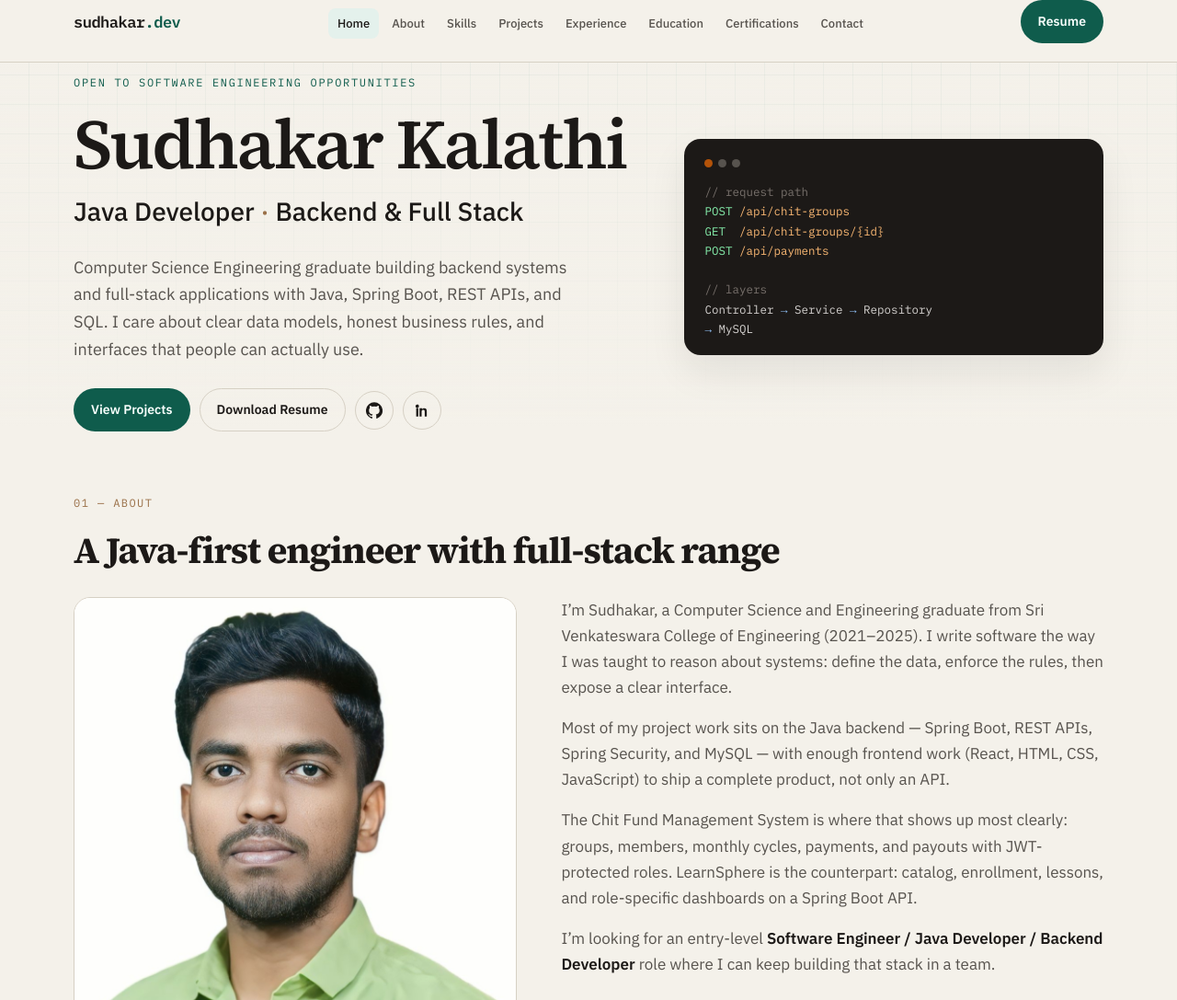
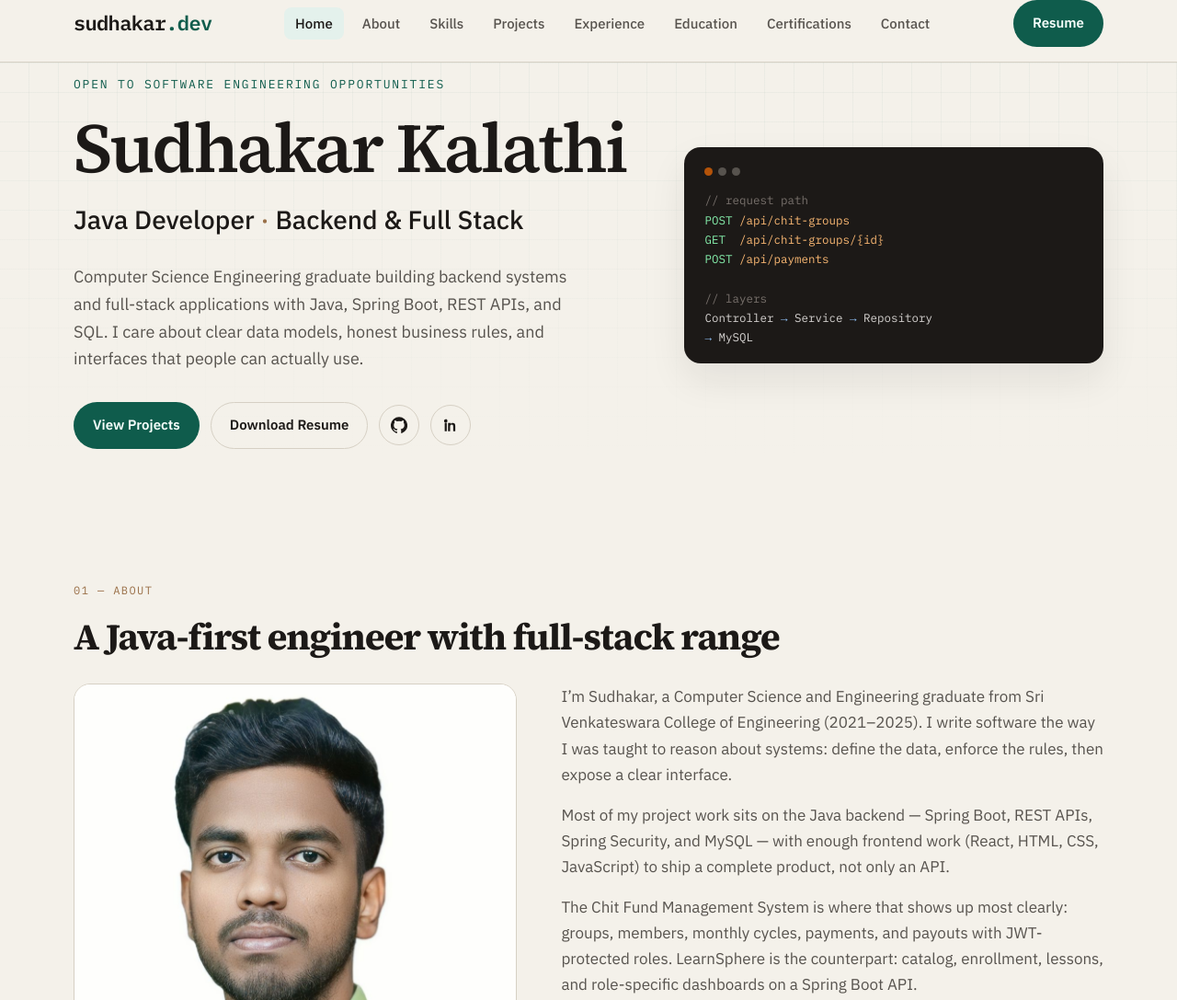
Before and after one commit to Sudhakar-Kalathi/portfolio, a plain HTML site: page index.html in a window 1280 px wide. Shown: the top 1087 px of the page at 92% size. Drawn offline with Linux system fonts and the light colour scheme.

Commit message:
Increase layout padding for breathing room, enlarge header typography, and update React certificate text

```diff
--- a/assets/css/styles.css
+++ b/assets/css/styles.css
@@ -80,6 +80,7 @@ button, a { -webkit-tap-highlight-color: transparent; }
 }
 
 .logo {
+  font-size: 22px;
   font-family: var(--mono);
   font-weight: 600;
   color: var(--ink);
@@ -92,7 +93,7 @@ button, a { -webkit-tap-highlight-color: transparent; }
 .nav-links {
   display: flex;
   align-items: center;
-  gap: 4px;
+  gap: 8px;
   list-style: none;
   margin: 0;
   padding: 0;
@@ -100,9 +101,9 @@ button, a { -webkit-tap-highlight-color: transparent; }
 
 .nav-links a {
   text-decoration: none;
-  font-size: 13px;
+  font-size: 15px;
   font-weight: 500;
-  padding: 8px 10px;
+  padding: 8px 12px;
   border-radius: 8px;
   color: var(--ink-soft);
 }
@@ -122,8 +123,8 @@ button, a { -webkit-tap-highlight-color: transparent; }
   border: 1px solid transparent;
   border-radius: 999px;
   font-weight: 600;
-  font-size: 14px;
-  padding: 11px 18px;
+  font-size: 15px;
+  padding: 12px 20px;
   cursor: pointer;
   font-family: inherit;
   transition: transform 0.15s ease, background 0.15s ease, color 0.15s ease;
@@ -187,7 +188,7 @@ button, a { -webkit-tap-highlight-color: transparent; }
 /* Hero */
 .hero {
   position: relative;
-  padding: 48px 0 28px;
+  padding: 80px 0 60px;
   overflow: hidden;
 }
 
@@ -212,11 +213,11 @@ button, a { -webkit-tap-highlight-color: transparent; }
 
 .kicker {
   font-family: var(--mono);
-  font-size: 12px;
+  font-size: 13px;
   letter-spacing: 0.14em;
   text-transform: uppercase;
   color: var(--accent);
-  margin-bottom: 18px;
+  margin-bottom: 20px;
 }
 
 .hero h1 {
@@ -224,7 +225,7 @@ button, a { -webkit-tap-highlight-color: transparent; }
   font-size: clamp(42px, 7vw, 76px);
   line-height: 1.02;
   color: var(--ink);
-  margin: 0 0 12px;
+  margin: 0 0 16px;
   letter-spacing: -0.03em;
   font-weight: 600;
 }
@@ -232,7 +233,7 @@ button, a { -webkit-tap-highlight-color: transparent; }
 .hero .role {
   font-size: clamp(20px, 3vw, 28px);
   color: var(--ink);
-  margin: 0 0 22px;
+  margin: 0 0 24px;
   font-weight: 500;
 }
 
@@ -243,20 +244,20 @@ button, a { -webkit-tap-highlight-color: transparent; }
 
 .lede {
   max-width: 52ch;
-  margin: 0 0 28px;
+  margin: 0 0 32px;
   font-size: 18px;
 }
 
 .cta-row {
   display: flex;
   flex-wrap: wrap;
-  gap: 10px;
+  gap: 12px;
   align-items: center;
 }
 
 .icon-link {
-  width: 42px;
-  height: 42px;
+  width: 44px;
+  height: 44px;
   border: 1px solid var(--line);
   border-radius: 50%;
   display: grid;
@@ -297,9 +298,9 @@ button, a { -webkit-tap-highlight-color: transparent; }
 .cmt { color: #78716c; }
 
 /* Sections */
-section { padding: 28px 0; }
+section { padding: 72px 0; }
 #home { padding-top: 0; }
-#contact { padding-bottom: 40px; }
+#contact { padding-bottom: 72px; }
 
 .section-head {
   display: flex;
--- a/index.html
+++ b/index.html
@@ -328,7 +328,7 @@
             </div>
           </article>
           <article class="cert-card">
-            <div class="cert-preview" aria-hidden="true"><span>REACT</span><small>Credential</small></div>
+            <div class="cert-preview" aria-hidden="true"><span>REACT</span><small>Certificate</small></div>
             <div class="cert-body">
               <h3>React</h3>
               <p>Original credential available to review.</p>
```
